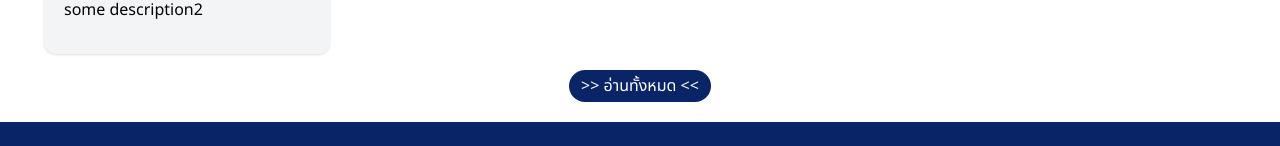
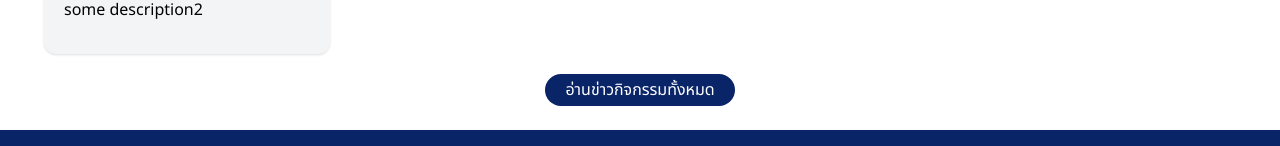
Before and after one commit to NongMindHouse/SusTrack, a React (Vite) app: page / in a window 1280 px wide. Shown: the part 2618-2764 px from the top of the page. Built offline with nearby package versions, Linux system fonts and the light colour scheme; a web font is replaced by a local one.

Commit message:
✏️ Fix >> อ่านต่อ <<

```diff
--- a/src/components/Home/RecentProject.tsx
+++ b/src/components/Home/RecentProject.tsx
@@ -11,8 +11,8 @@ const RecentProject = () => {
       </div>
       {/* Button */}
       <div className="text-center">
-        <Link to="/projects" className="bg-navy text-white py-1 px-3 rounded-full">
-          &gt;&gt; อ่านทั้งหมด &lt;&lt;
+        <Link to="/projects" className="bg-navy text-white py-1 px-5 rounded-full hover:bg-blue-900 transition ease-linear duration-100 hover:scale-105 block w-fit mx-auto">
+          อ่านข่าวกิจกรรมทั้งหมด
         </Link>
       </div>
     </div>
```
